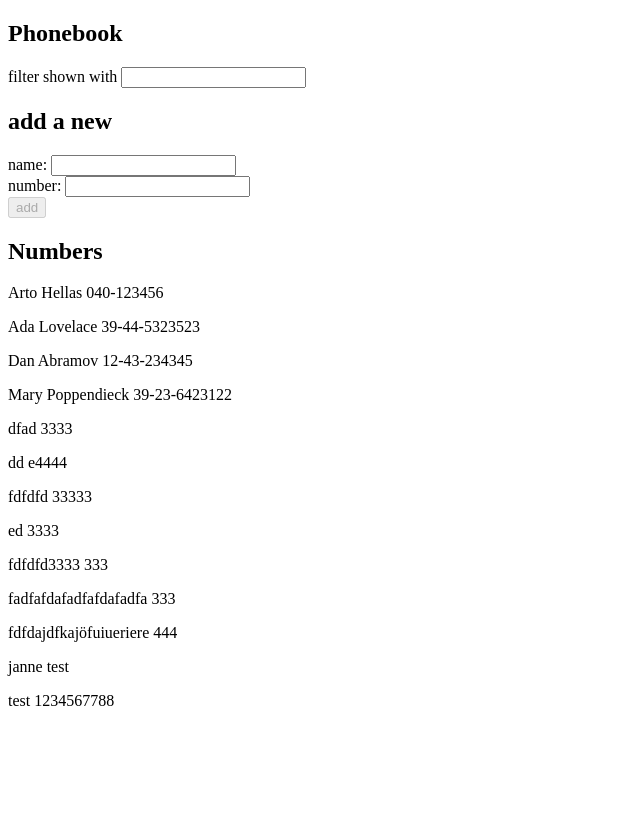
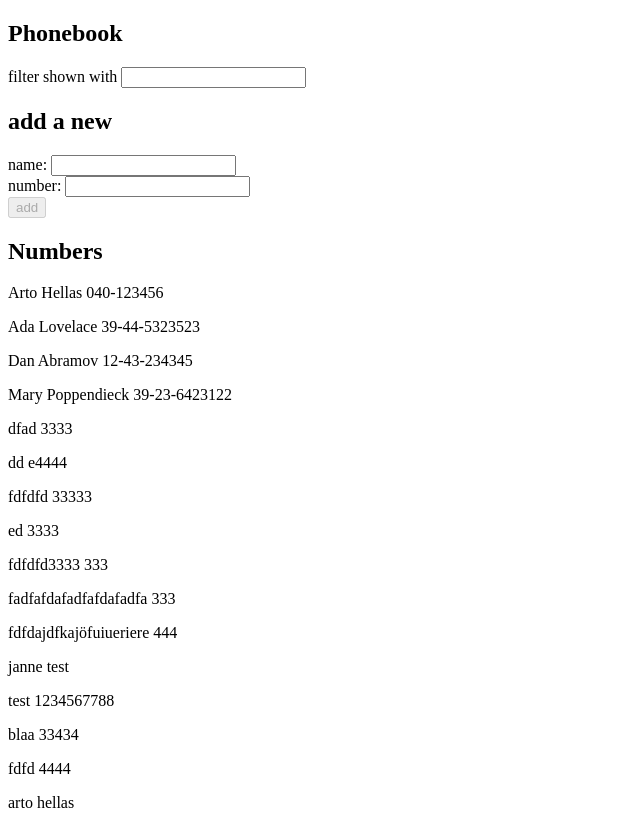
Before and after one commit to jpiiroin/FullStack, a React (Vite) app in the folder osa2/puhelinluettelo/: page / in a window 1280 px wide. Shown: the whole page, without its empty margins (0-640 px from the left). Before the commit the page ends 800 px from the top, so only its background shows below. Built offline with nearby package versions, Linux system fonts and the light colour scheme; data requests are answered from the project's data file.

Commit message:
2.13: puhelinluettelo step8

```diff
--- a/osa2/puhelinluettelo/db.json
+++ b/osa2/puhelinluettelo/db.json
@@ -64,6 +64,21 @@
       "id": "560a",
       "name": "test",
       "number": "1234567788"
+    },
+    {
+      "id": "381d",
+      "name": "blaa",
+      "number": "33434"
+    },
+    {
+      "id": "40c1",
+      "name": "fdfd",
+      "number": "4444"
+    },
+    {
+      "id": "ba1d",
+      "name": "arto hellas",
+      "number": ""
     }
   ]
 }
--- a/osa2/puhelinluettelo/src/App.jsx
+++ b/osa2/puhelinluettelo/src/App.jsx
@@ -1,5 +1,5 @@
 import { useState, useEffect } from 'react'
-import axios from 'axios'
+import personService from './services/persons.js'
 
 const Filter = ({ newSearch, handlenewSearch }) => {
   return (
@@ -38,8 +38,8 @@ const PersonForm = ({ persons, newName, newNumber,
       window.alert(`${newName} is already added to phonebook`)
     }
     else {
-      axios
-        .post('http://localhost:3001/persons', personObject)
+      personService
+        .create(personObject)
         .then(response => {
           console.log(response)
           setPersons(persons.concat(response.data))
@@ -80,8 +80,8 @@ const App = () => {
 
   useEffect(() => {
     console.log('effect')
-    axios
-      .get('http://localhost:3001/persons')
+    personService
+      .getAll()
       .then(response => {
         console.log('promise fulfilled')
         setPersons(response.data)
--- /dev/null
+++ b/osa2/puhelinluettelo/src/services/persons.js
@@ -0,0 +1,15 @@
+import axios from 'axios'
+const baseUrl = 'http://localhost:3001/persons'
+
+const getAll = () => {
+    return axios.get(baseUrl)
+}
+
+const create = newObject => {
+    return axios.post(baseUrl, newObject)
+}
+
+export default {
+    getAll: getAll,
+    create: create,
+}
```
